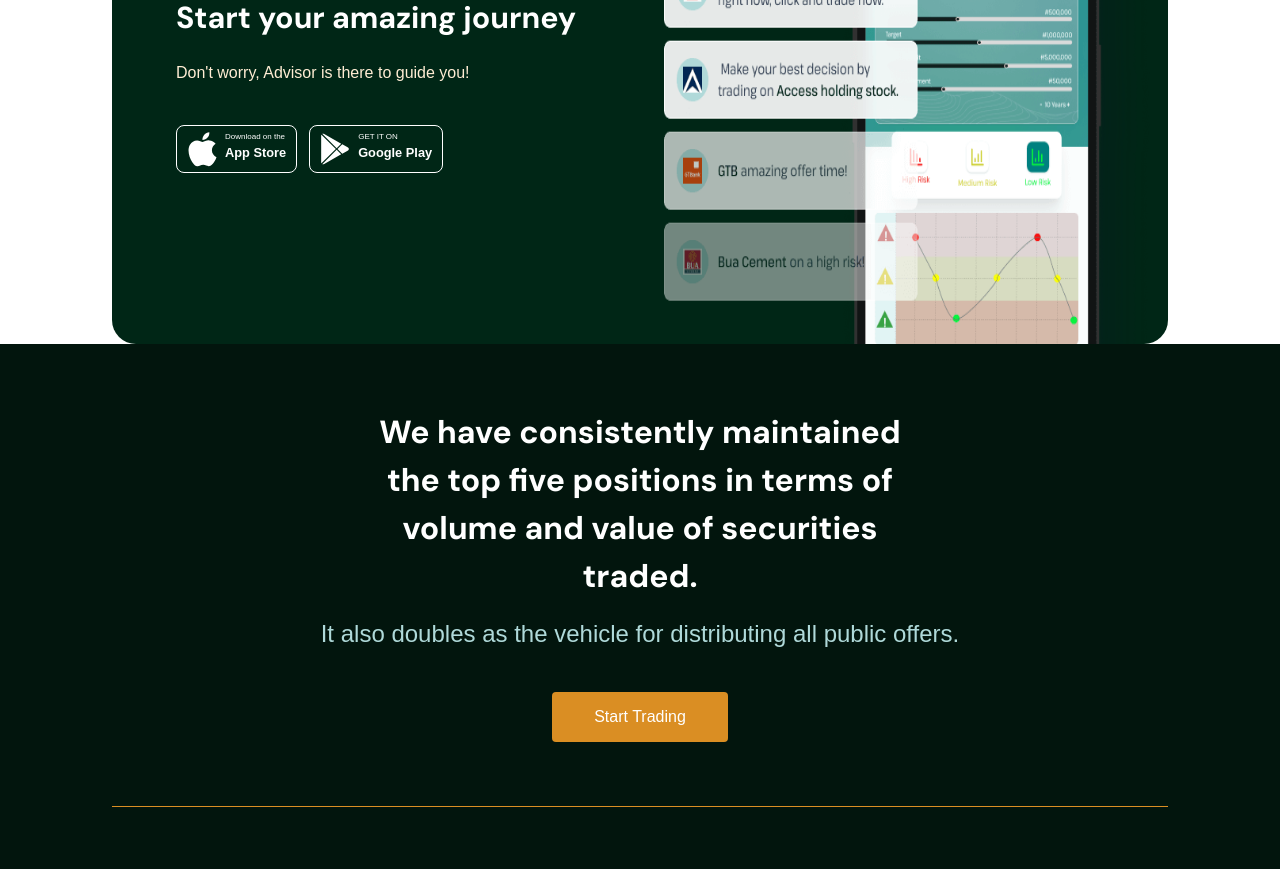
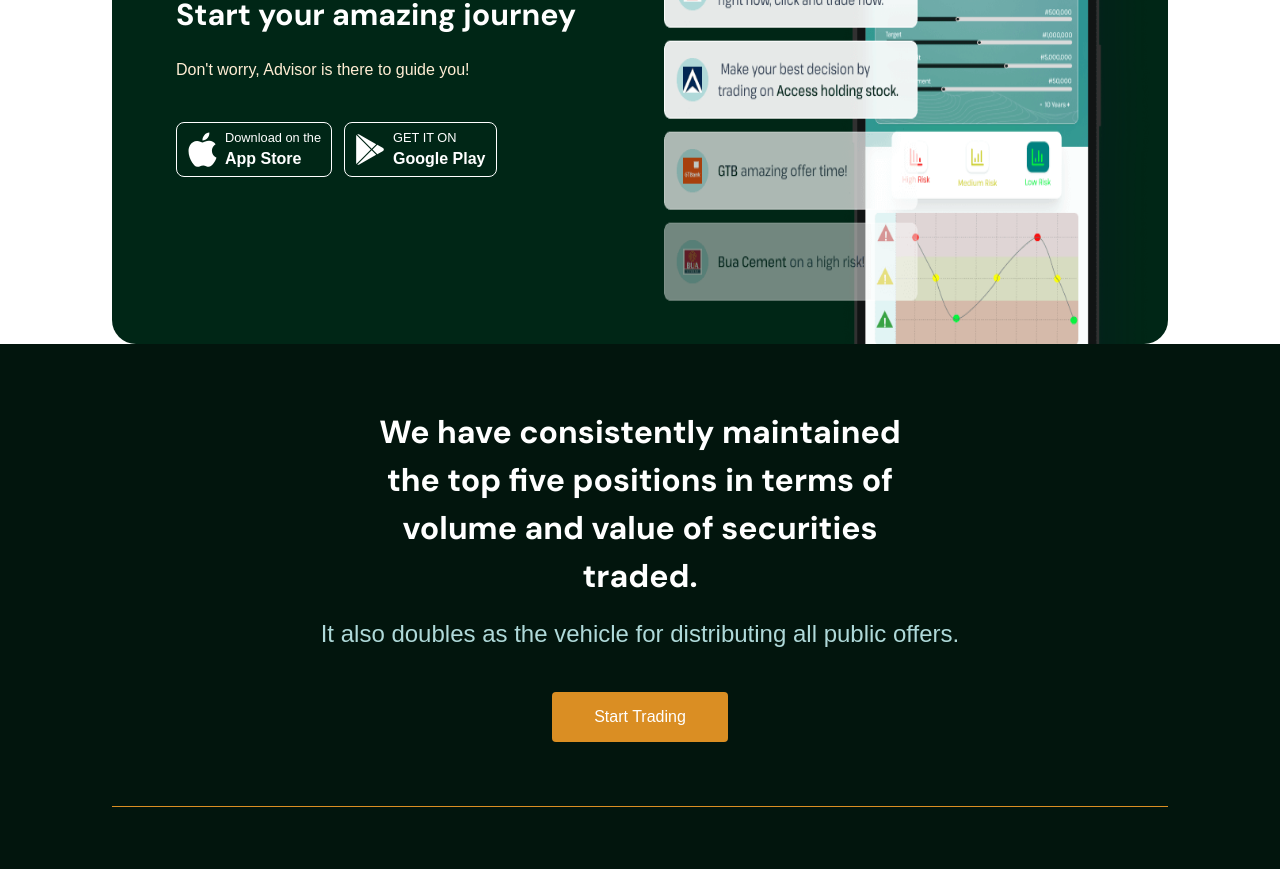
Before and after one commit to IdrisDY/BG-SEC, a Next.js app: page / in a window 1280 px wide. Shown: the part 2780-3649 px from the top of the page. Built offline with nearby package versions, Linux system fonts and the light colour scheme; a web font is replaced by a local one.

Commit message:
visory sections

```diff
--- a/app/page.js
+++ b/app/page.js
@@ -237,11 +237,11 @@ export default function Home() {
       <section className="bg-[#002616] lg:min-h-[70vh] gap-5 lg:gap-0 mt-28 rounded-3xl px-4 pt-8 pb-0 lg:pl-16  lg:pt-10 flex flex-col lg:flex-row justify-start  lg:justify-between">
         <div className="flex  items-center lg:items-start justify-center gap-5 flex-col">
           <h2
-            className={`${DMFont.className} w-[80%] lg:w-auto text-center text-[1.5rem] text-white lg:text-[1.9rem] `}
+            className={`${DMFont.className} w-[85%] lg:w-auto text-center text-[1.5rem] text-white lg:text-[1.9rem] `}
           >
             Start your amazing journey
           </h2>
-          <span className=" w-3/5 text-[.9rem] lg:text-[1rem] lg:w-auto text-center lg:text-left  text-[#FFEDD4]">
+          <span className=" w-[70%] text-[.9rem] lg:text-[1rem] lg:w-auto text-center lg:text-left  text-[#FFEDD4]">
             {" "}
             Don't worry, Advisor is there to guide you!{" "}
           </span>
@@ -252,9 +252,9 @@ export default function Home() {
                 src="/apple.svg"
                 alt="apple logo"
               />
-              <span className="flex text-[.5rem] whitespace-nowrap flex-col">
+              <span className="flex text-[.8rem] whitespace-nowrap flex-col">
                 Download on the{" "}
-                <strong className=" lg:text-[.8rem]">App Store</strong>
+                <strong className=" lg:text-[1rem]">App Store</strong>
               </span>
             </div>
             <div className="border cursor-pointer w-fit px-[10px] py-[5px] rounded-lg  flex gap-2 border-white">
@@ -263,14 +263,14 @@ export default function Home() {
                 src="/Subtract.svg"
                 alt="android logo"
               />
-              <span className="flex text-[.5rem]  flex-col">
+              <span className="flex text-[.8rem]  flex-col">
                 GET IT ON{" "}
-                <strong className="lg:text-[.8rem]">Google Play</strong>
+                <strong className="lg:text-[1rem]">Google Play</strong>
               </span>
             </div>
           </div>
         </div>
-        <div className=" w-full max-w-[305px] mx-auto lg:m-0 lg:max-w-[50%] h-[280px] lg:h-auto relative ">
+        <div className=" w-full max-w-[305px] mx-auto lg:m-0 lg:max-w-[50%] h-[300px] lg:h-auto relative ">
           <Image className="hidden lg:block" src="/phone-chats.png" layout="fill" alt="advisor guide" />
           <Image className="block lg:hidden" src="/phonemockupmobile.png" layout="fill" alt="advisor guide" />
         </div>
```
